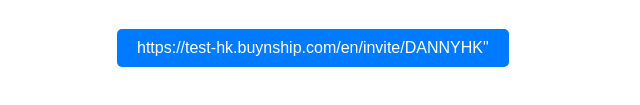
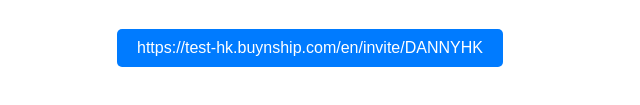
Before and after one commit to Rickyluu/rickyluu.github.io, a plain HTML site: page index.html in a window 1280 px wide. Shown: the part 237-342 px from the top of the page, 223-863 px from the left. Drawn offline with Linux system fonts and the light colour scheme.

Commit message:
Update index.html

```diff
--- a/index.html
+++ b/index.html
@@ -38,8 +38,8 @@
         <!-- 這個連結會觸發導航到新頁面 -->
         <a href="https://test-hk.buynship.com/community/discover/recommended/">/community/discover/recommended/ </a>
         <h1>邀請連結</h1>
-        <a href="https://test-hk.buynship.com/en/invite/DANNYHK" target="_blank">
-            https://test-hk.buynship.com/en/invite/DANNYHK"
+        <a href="https://test-hk.buynship.com/en/invite/DANNYHK">
+            https://test-hk.buynship.com/en/invite/DANNYHK
         </a>
     </div>
 </body>
```
